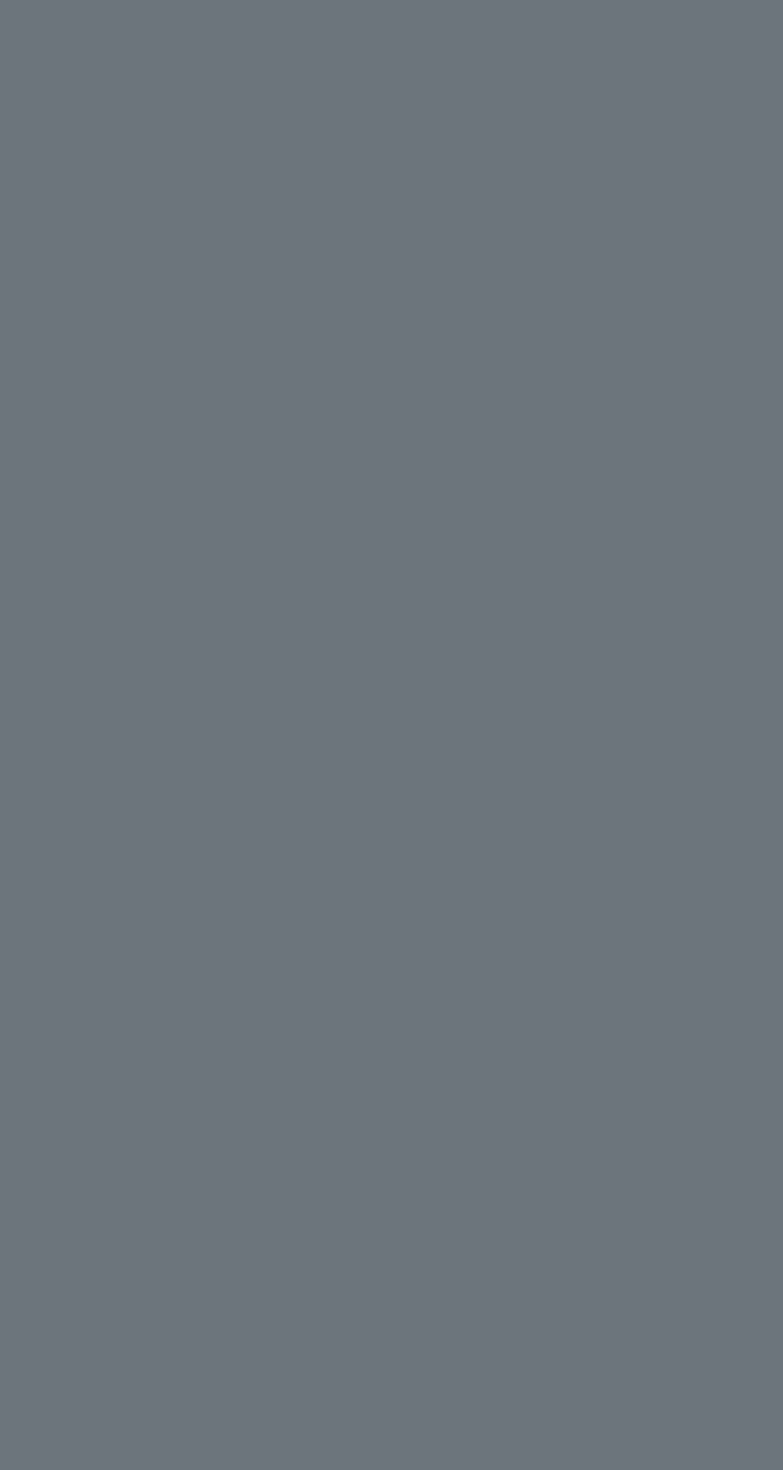
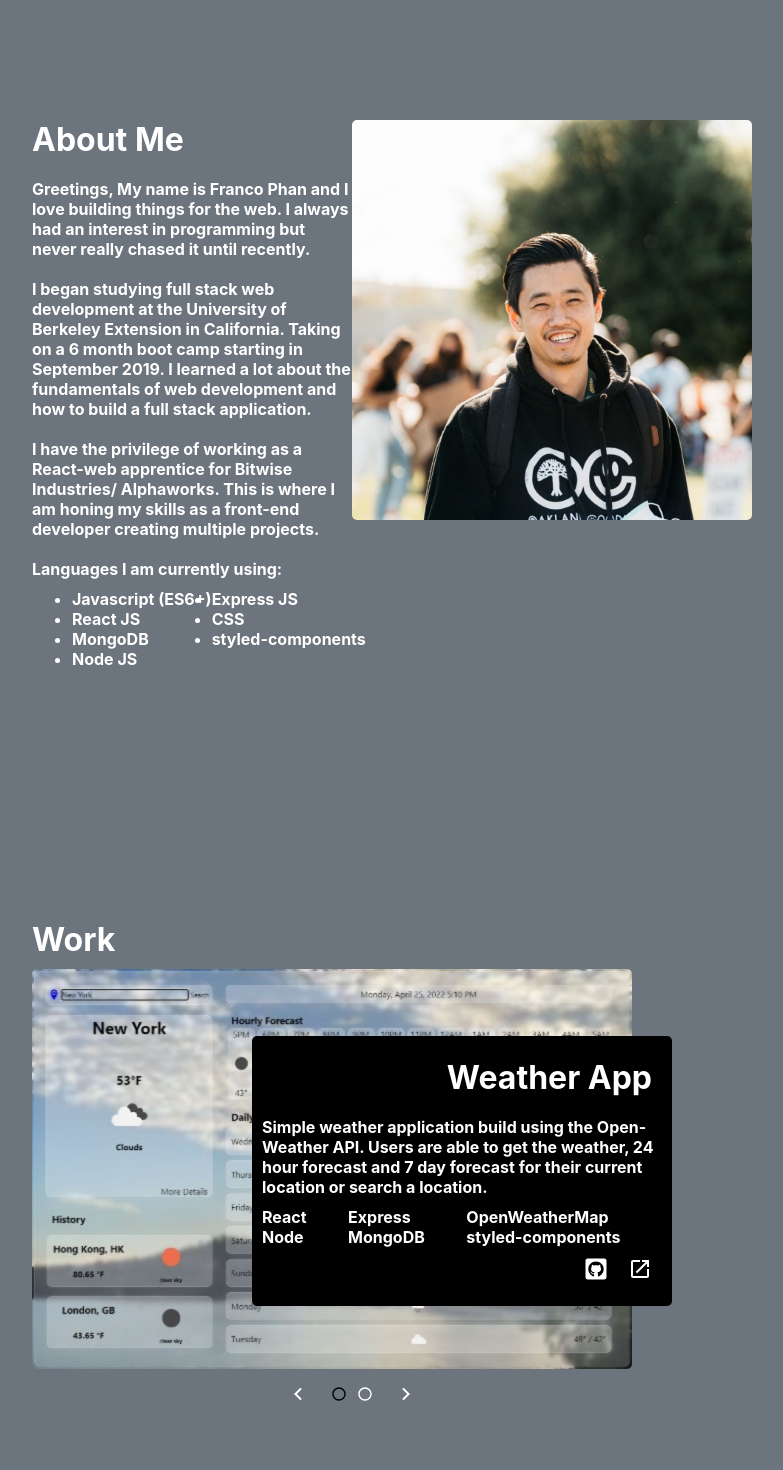
Before and after one commit to Frank-5850/Portfolio-2022, a React (Create React App) app: page / in a window 1280 px wide. Shown: the part 880-2350 px from the top of the page, without its empty margins (288-1071 px from the left). Before the commit the page ends 800 px from the top, so only its background shows below. Built offline with nearby package versions, Linux system fonts and the light colour scheme.

Commit message:
feat:(responsive): full app responsive to small phones

```diff
--- a/src/AboutMe/AboutMe.styles.js
+++ b/src/AboutMe/AboutMe.styles.js
@@ -7,6 +7,9 @@ export const AboutMeWrapper = styled.div`
   justify-content: center;
   height: 100vh;
   width: 100vw;
+  @media (max-width: 320px) {
+    margin: 25px 0;
+  }
 `;
 
 export const AboutMeContainer = styled.div`
@@ -15,6 +18,12 @@ export const AboutMeContainer = styled.div`
   justify-content: center;
   height: 50vh;
   width: 50vw;
+  @media (max-width: 320px) {
+    width: 100vw;
+    flex-direction: column;
+    margin: 10px;
+    align-items: center;
+  }
 `;
 
 export const AboutMeSection = styled.div`
@@ -22,10 +31,17 @@ export const AboutMeSection = styled.div`
   flex-direction: column;
   height: 50vh;
   width: 50vw;
+  @media (max-width: 320px) {
+    height: 100vh;
+    width: 95vw;
+  }
 `;
 
 export const SectionTitle = styled.h1`
   margin: 0 0 10px 0;
+  @media (max-width: 320px) {
+    margin: 0;
+  }
 `;
 
 export const SectionText = styled.p`
@@ -37,6 +53,9 @@ export const SkillSection = styled.ul`
   display: flex;
   flex-flow: column wrap;
   height: 20%;
+  @media (max-width: 320px) {
+    flex-flow: column;
+  }
 `;
 
 export const Skills = styled.li`
@@ -49,7 +68,11 @@ export const PhotoSection = styled.div`
   justify-content: center;
   height: 100%;
   width: 50%;
-  // padding: 10px;
+  @media (max-width: 320px) {
+    width: 100%;
+    height: 300px;
+    align-items: center;
+  }
 `;
 
 export const Photo = styled.img`
@@ -57,4 +80,7 @@ export const Photo = styled.img`
   height: 400px;
   object-fit: contain;
   border-radius: 5px;
+  @media (max-width: 320px) {
+    width: 80vw;
+  }
 `;
--- a/src/App.js
+++ b/src/App.js
@@ -10,9 +10,9 @@ function App() {
     <div className="App">
       <Nav />
       <LandingPage />
-      {/* <AboutMe />
+      <AboutMe />
       <Work />
-      <Contact /> */}
+      <Contact />
     </div>
   );
 }
--- a/src/Contact/Contact.styles.js
+++ b/src/Contact/Contact.styles.js
@@ -7,6 +7,9 @@ export const ContactWrapper = styled.div`
   justify-content: center;
   height: 100vh;
   width: 100vw;
+  @media (max-width: 320px) {
+    height: 50vh;
+  }
 `;
 
 export const ContactContainer = styled.div`
@@ -16,10 +19,9 @@ export const ContactContainer = styled.div`
   justify-content: center;
   height: 50vh;
   width: 50vw;
-`;
-
-export const SectionTitle = styled.h1`
-  margin: 0 0 10px 0;
+  @media (max-width: 320px) {
+    width: 100vw;
+  }
 `;
 
 export const ContactLink = styled.a`
--- a/src/LandingPage/landingPage.styles.js
+++ b/src/LandingPage/landingPage.styles.js
@@ -8,7 +8,8 @@ export const LandingPageWrapper = styled.div`
   height: 100vh;
   width: 100vw;
   @media (max-width: 320px) {
-    height: 80vh;
+    height: 70vh;
+    width: auto;
   }
 `;
 
@@ -19,7 +20,7 @@ export const LandingPageContainer = styled.div`
   height: 50vh;
   width: 50vw;
   @media (max-width: 320px) {
-    height: 100vh;
+    height: 60vh;
     width: 100vw;
   }
 `;
--- a/src/Work/Work.styles.js
+++ b/src/Work/Work.styles.js
@@ -14,6 +14,9 @@ export const WorkWrapper = styled.div`
   justify-content: center;
   height: 100vh;
   width: 100vw;
+  @media (max-width: 320px) {
+    min-height: 80vh;
+  }
 `;
 
 export const WorkContainer = styled.div`
@@ -21,27 +24,46 @@ export const WorkContainer = styled.div`
   flex-direction: column;
   height: 50vh;
   width: 50vw;
+  @media (max-width: 320px) {
+    width: 100vw;
+  }
 `;
 
 export const SectionTitle = styled.h1`
   margin: 0 0 10px 0;
+  @media (max-width: 320px) {
+    margin: 0 0 10px 10px;
+  }
 `;
 
 export const WorkCarousel = styled.div`
   display: flex;
   align-items: center;
   position: relative;
+  @media (max-width: 320px) {
+    justify-content: center;
+    flex-direction: column;
+  }
 `;
 
 export const PhotoLink = styled.a`
   text-decoration: none;
   border-radius: 5px;
+  @media (max-width: 320px) {
+    display: flex;
+    flex-direction: center;
+    align-items: center;
+  }
 `;
 
 export const WorkPhoto = styled.img`
   width: 600px;
   height: 400px;
   border-radius: 5px;
+  @media (max-width: 320px) {
+    width: 95vw;
+    height: auto;
+  }
 `;
 
 export const WorkDetailContainer = styled.div`
@@ -56,17 +78,30 @@ export const WorkDetailContainer = styled.div`
   z-index: 1;
   padding: 10px;
   border-radius: 5px;
+  @media (max-width: 320px) {
+    width: 75vw;
+    height: auto;
+    position: relative;
+    background-color: #6c757d;
+  }
 `;
 
 export const WorkTitle = styled.h1`
   margin: 0 10px 10px 0;
   background-color: black;
   align-self: end;
+  @media (max-width: 320px) {
+    background-color: #6c757d;
+    align-self: start;
+  }
 `;
 
 export const WorkDetail = styled.p`
   margin: 10px 0;
   background-color: black;
+  @media (max-width: 320px) {
+    background-color: #6c757d;
+  }
 `;
 
 export const TechList = styled.ul`
@@ -76,12 +111,18 @@ export const TechList = styled.ul`
   height: 20%;
   background-color: black;
   padding: 0;
+  @media (max-width: 320px) {
+    background-color: #6c757d;
+  }
 `;
 
 export const Tech = styled.li`
   list-style: none;
   margin: 0;
   background-color: black;
+  @media (max-width: 320px) {
+    background-color: #6c757d;
+  }
 `;
 
 export const WorkLinkContainer = styled.div`
@@ -89,12 +130,18 @@ export const WorkLinkContainer = styled.div`
   flex-direction: row;
   justify-content: flex-end;
   background-color: black;
+  @media (max-width: 320px) {
+    background-color: #6c757d;
+  }
 `;
 
 export const WorkLink = styled.a`
   text-decoration: none;
   margin: 0 5px;
   background-color: black;
+  @media (max-width: 320px) {
+    background-color: #6c757d;
+  }
 `;
 
 export const GithubIcon = styled(FaGithubSquare)`
@@ -102,12 +149,18 @@ export const GithubIcon = styled(FaGithubSquare)`
   font-size: 1.5em;
   margin: 0 5px;
   background-color: black;
+  @media (max-width: 320px) {
+    background-color: #6c757d;
+  }
 `;
 export const WebsiteIcon = styled(MdOpenInNew)`
   color: white;
   font-size: 1.5em;
   margin: 0 5px;
   background-color: black;
+  @media (max-width: 320px) {
+    background-color: #6c757d;
+  }
 `;
 
 export const CarouselController = styled.div`
```
